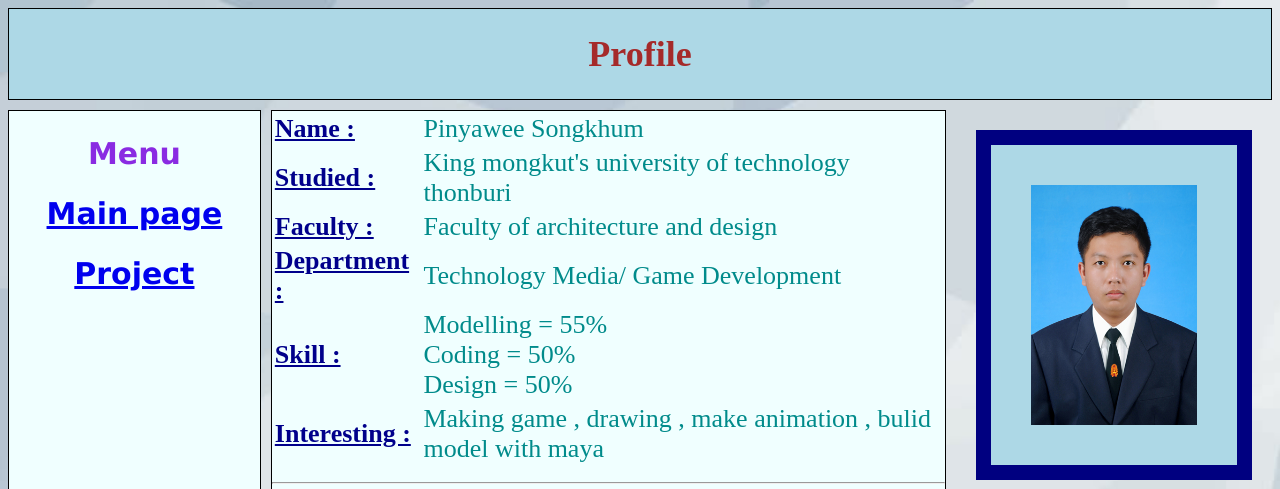
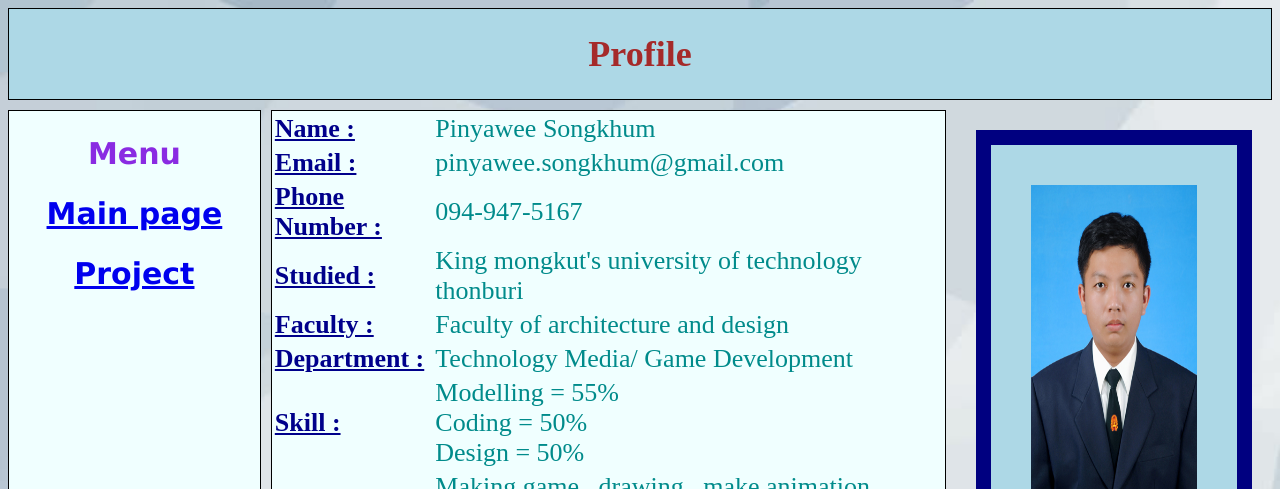
Before and after one commit to TheNu11/Portfolio, a plain HTML site: page Profile.html in a window 1280 px wide. Shown: the top 489 px of the page. Drawn offline with Linux system fonts and the light colour scheme; a script that the page names is missing.

Commit message:
Add files via upload

```diff
--- a/Profile.html
+++ b/Profile.html
@@ -24,6 +24,14 @@
                     <td>Pinyawee Songkhum</td>
                 </tr>
                 <tr>
+                    <th>Email : </th>
+                    <td>pinyawee.songkhum@gmail.com</td>
+                </tr>
+                <tr>
+                    <th>Phone Number : </th>
+                    <td>094-947-5167</td>
+                </tr>
+                <tr>
                     <th>Studied : </th>
                     <td>King mongkut's university of technology thonburi</td>
                 </tr>
@@ -44,6 +52,7 @@
                     <th>Interesting : </th>
                     <td>Making game , drawing , make animation , bulid model with maya</td>
                 </tr>
+
             </table>
             <hr>
         </div>
```
